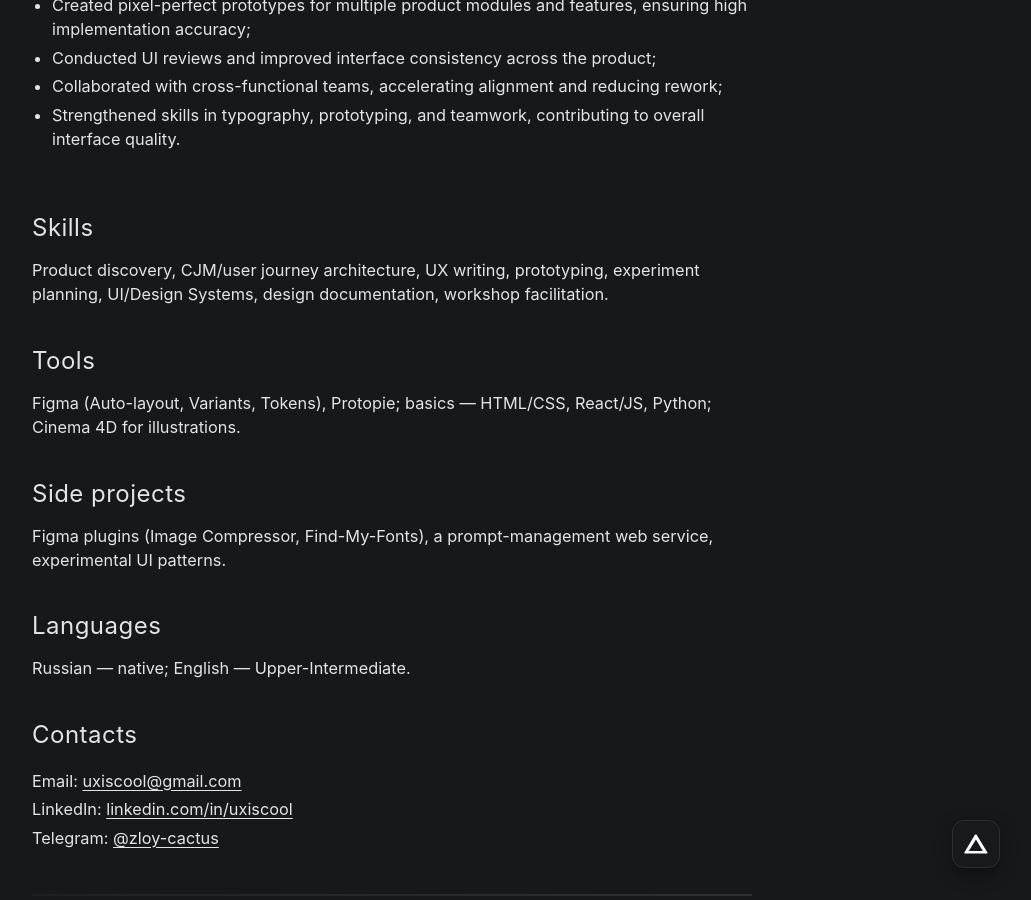
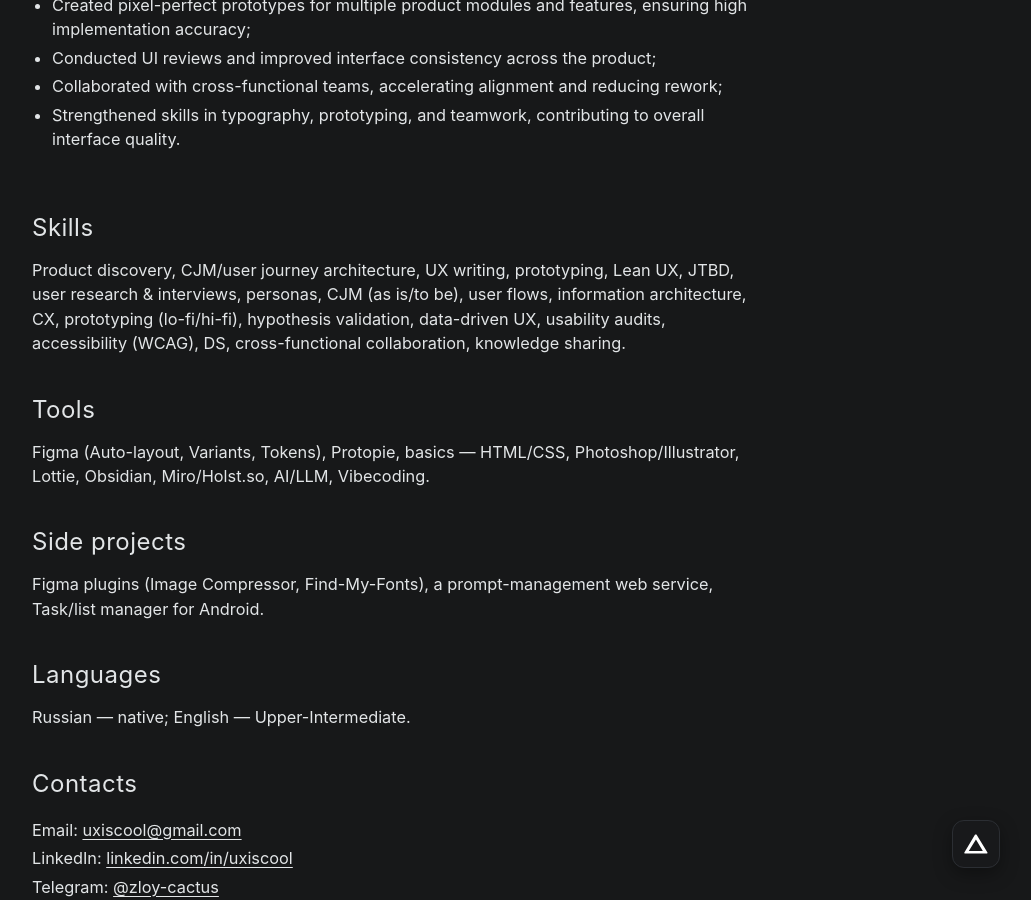
Before and after one commit to uxiscool/experience, a Jekyll site: the page built from cv.md, in a window 1280 px wide and 900 px high, scrolled down 2780 px. Shown: the whole window, without its empty margins (248-1279 px from the left). Built offline with Jekyll 4.4.1, drawn with Linux system fonts in a browser that asks for light colours.

Commit message:
Add files via upload

```diff
--- a/cv.md
+++ b/cv.md
@@ -132,21 +132,21 @@ permalink: /cv/
     <div class="cv-right"><h2 class="cvsubheading">Skills</h2></div>
     <div class="cv-rail"></div>
     <div class="cv-right">
-      Product discovery, CJM/user journey architecture, UX writing, prototyping, experiment planning, UI/Design Systems, design documentation, workshop facilitation.
+      Product discovery, CJM/user journey architecture, UX writing, prototyping, Lean UX, JTBD, user research & interviews, personas, CJM (as is/to be), user flows, information architecture, CX, prototyping (lo-fi/hi-fi), hypothesis validation, data-driven UX, usability audits, accessibility (WCAG), DS, cross-functional collaboration, knowledge sharing.
     </div>
     <!-- TOOLS -->
     <div class="cv-rail"></div>
     <div class="cv-right"><h2 class="cvsubheading">Tools</h2></div>
     <div class="cv-rail"></div>
     <div class="cv-right">
-      Figma (Auto-layout, Variants, Tokens), Protopie; basics — HTML/CSS, React/JS, Python; Cinema 4D for illustrations.
+      Figma (Auto-layout, Variants, Tokens), Protopie, basics — HTML/CSS, Photoshop/Illustrator, Lottie, Obsidian, Miro/Holst.so, AI/LLM, Vibecoding.
     </div>
     <!-- SIDE PROJECTS -->
     <div class="cv-rail"></div>
     <div class="cv-right"><h2 class="cvsubheading">Side projects</h2></div>
     <div class="cv-rail"></div>
     <div class="cv-right">
-      Figma plugins (Image Compressor, Find-My-Fonts), a prompt-management web service, experimental UI patterns.
+      Figma plugins (Image Compressor, Find-My-Fonts), a prompt-management web service, Task/list manager for Android.
     </div>
     <!-- LANGUAGES -->
     <div class="cv-rail"></div>
```
